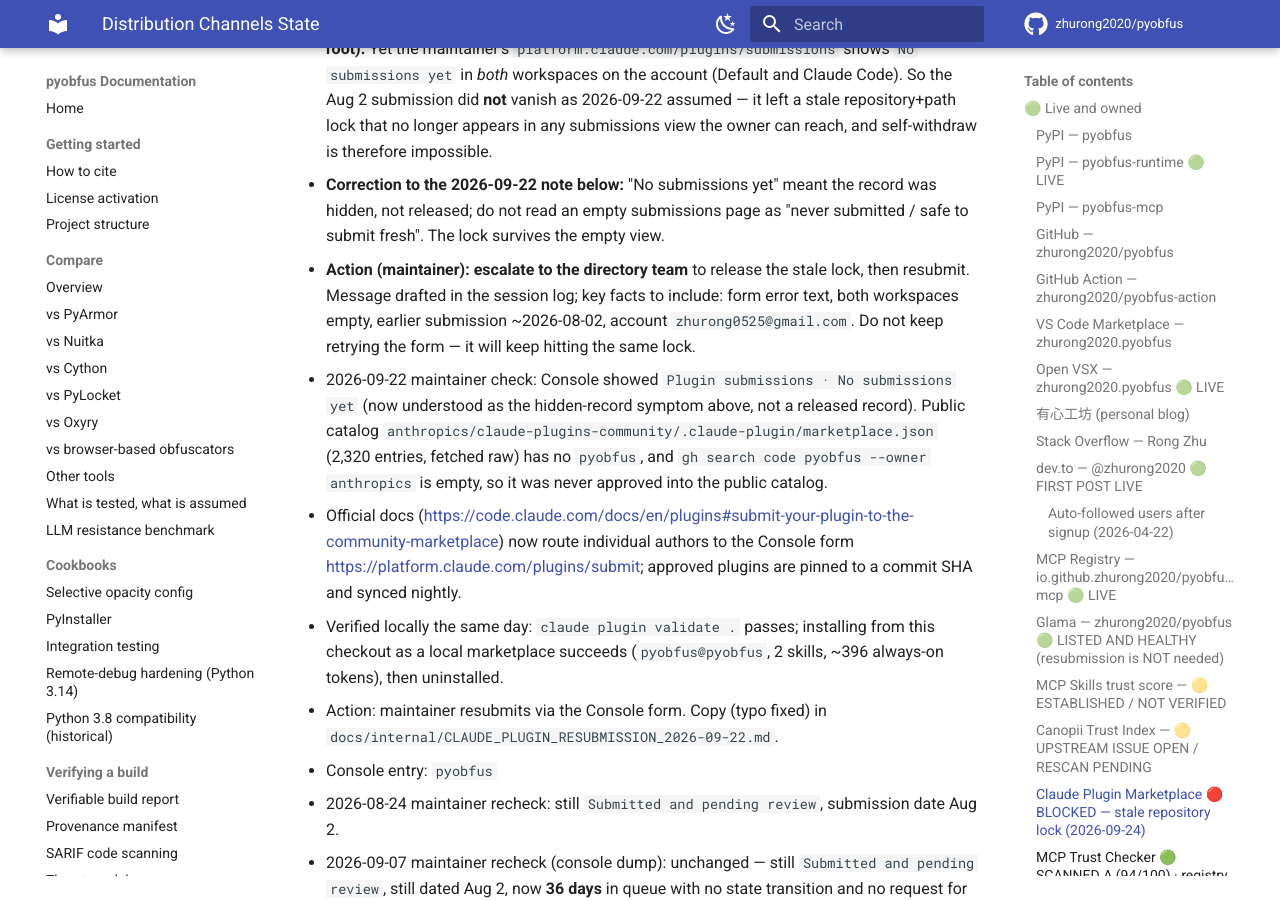
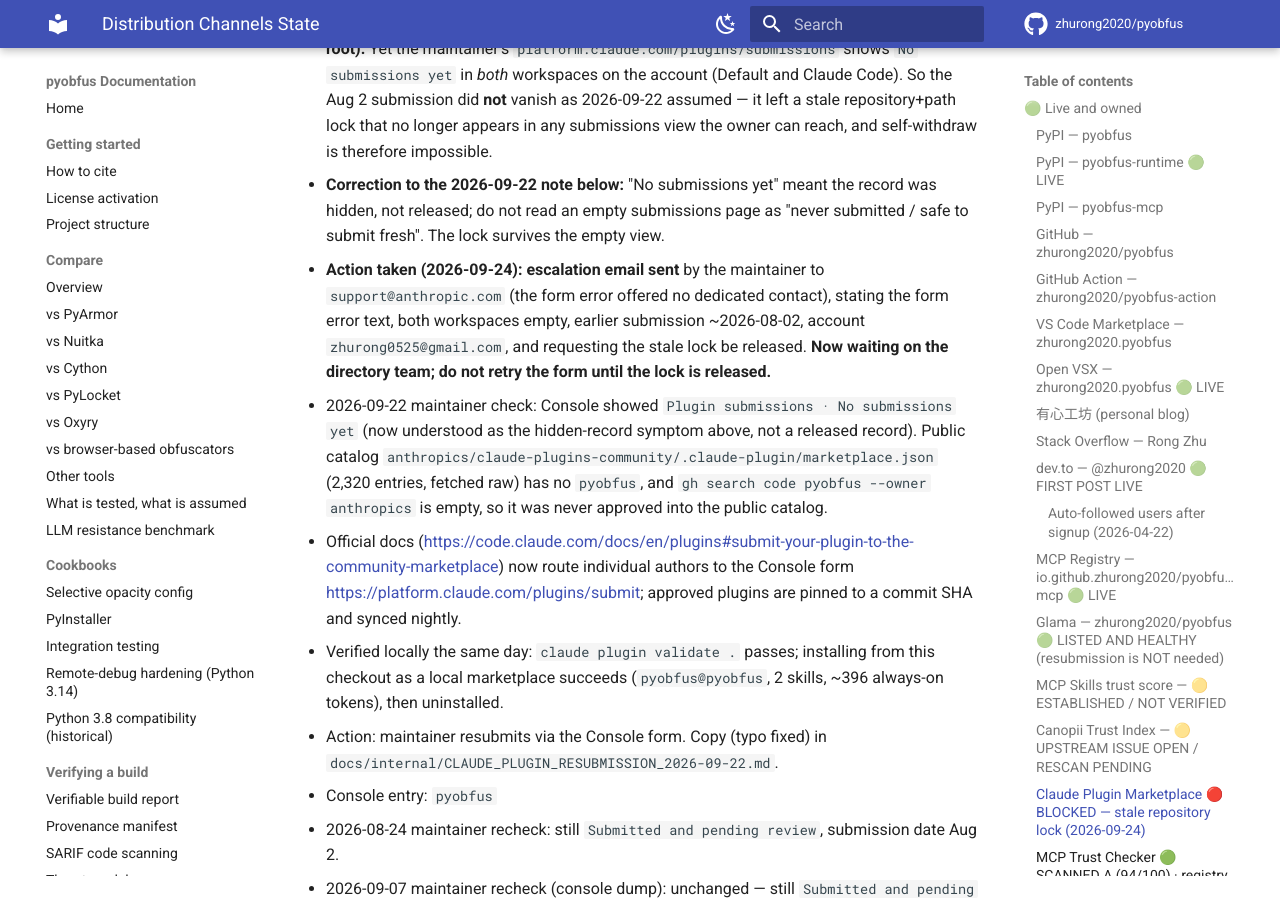
Before and after one commit to zhurong2020/pyobfus, an MkDocs documentation site: the page built from docs/DISTRIBUTION_CHANNELS.md, in a window 1280 px wide and 900 px high, scrolled down 17700 px. Built offline with MkDocs 1.6.1 and Material for MkDocs 9.7.7, drawn with Linux system fonts in a browser that asks for light colours; comment, search, counter and statistics services are not loaded.

Commit message:
docs: plugin escalation email sent, now waiting on the directory team
Co-Authored-By: Claude Opus 4.8 <noreply@anthropic.com>

```diff
--- a/docs/DISTRIBUTION_CHANNELS.md
+++ b/docs/DISTRIBUTION_CHANNELS.md
@@ -648,9 +648,10 @@ Note: `@jess` is Jess Lee, dev.to co-founder — useful to keep; `@code42cate` (
 - **Correction to the 2026-09-22 note below:** "No submissions yet" meant the record was hidden, not released;
   do not read an empty submissions page as "never submitted / safe to submit fresh". The lock survives the
   empty view.
-- **Action (maintainer): escalate to the directory team** to release the stale lock, then resubmit. Message drafted
-  in the session log; key facts to include: form error text, both workspaces empty, earlier submission ~2026-08-02,
-  account `zhurong0525@gmail.com`. Do not keep retrying the form — it will keep hitting the same lock.
+- **Action taken (2026-09-24): escalation email sent** by the maintainer to `support@anthropic.com` (the form error
+  offered no dedicated contact), stating the form error text, both workspaces empty, earlier submission ~2026-08-02,
+  account `zhurong0525@gmail.com`, and requesting the stale lock be released. **Now waiting on the directory team;
+  do not retry the form until the lock is released.**
 - 2026-09-22 maintainer check: Console showed `Plugin submissions · No submissions yet` (now understood as the
   hidden-record symptom above, not a released record).
   Public catalog `anthropics/claude-plugins-community/.claude-plugin/marketplace.json` (2,320 entries, fetched raw) has no
```
Also changed, not shown: docs/TODO.md (+3 -3 lines).
